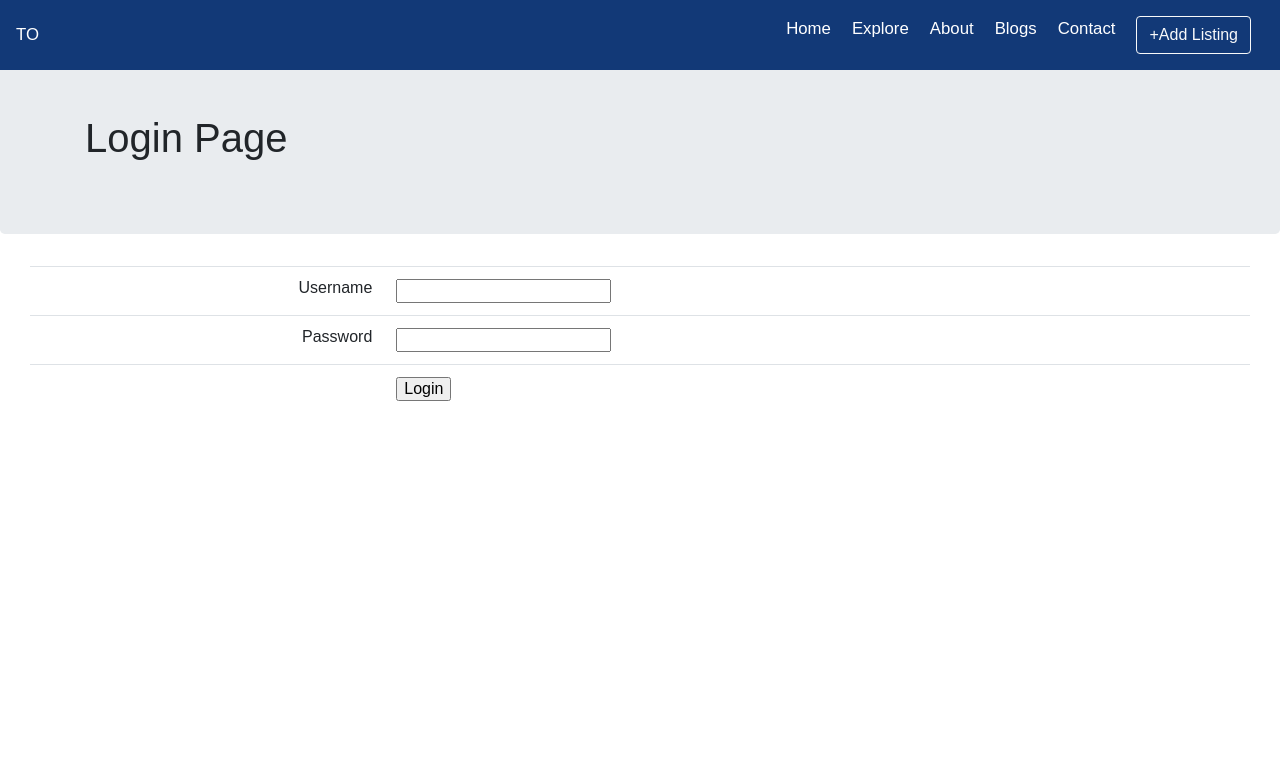
After one commit to divinshah/PHPRestaurantListing, a PHP site: page /login.php in a window 1280 px wide. The commit adds this page. Shown: the top 769 px of the page. Run offline with PHP 8.4, Linux system fonts and the light colour scheme.

Commit message:
UI for features listing

```diff
--- a/listing-divya/deletelisting.php
+++ b/listing-divya/deletelisting.php
@@ -3,6 +3,7 @@
 <body>
 
 <h2>Delete Business </h2>
+<p><a href="logout.php">Click here</a> to Logout.</p>
 <table border=1 cellpadding=1 cellspacing=1>
     <tr>
         <th>Business title</th>
--- a/listing-divya/insertlisting.php
+++ b/listing-divya/insertlisting.php
@@ -20,6 +20,7 @@
     }
     else{
         echo "inserted";
+        header("Location: /listingdisplay.php");
     }
 
 
--- /dev/null
+++ b/listing-divya/login.php
@@ -0,0 +1,141 @@
+<?php
+   session_start(); /* Starts the session */
+   /* Check Login form submitted */
+   if(isset($_POST['Submit'])){
+   /* Define username and associated password array */
+   $logins = array('divya' => '123456','username1' => 'password1','username2' => 'password2');
+
+   /* Check and assign submitted Username and Password to new variable */
+   $Username = isset($_POST['Username']) ? $_POST['Username'] : '';
+   $Password = isset($_POST['Password']) ? $_POST['Password'] : '';
+
+   /* Check Username and Password existence in defined array */
+   if (isset($logins[$Username]) && $logins[$Username] == $Password){
+   /* Success: Set session variables and redirect to Protected page  */
+   $_SESSION['UserData']['Username']=$logins[$Username];
+   header("location:index.php");
+   exit;
+   } else {
+   /*Unsuccessful attempt: Set error message */
+   $msg="<span style='color:red'>Invalid Login Details</span>";
+   }
+   }
+
+?>
+<html>
+
+   <head>
+    <meta charset="utf-8">
+    <meta name="viewport" content="width=device-width, initial-scale=1">
+    <link rel="stylesheet" href="https://maxcdn.bootstrapcdn.com/bootstrap/4.3.1/css/bootstrap.min.css">
+    <script src="https://ajax.googleapis.com/ajax/libs/jquery/3.3.1/jquery.min.js"></script>
+    <script src="https://cdnjs.cloudflare.com/ajax/libs/popper.js/1.14.7/umd/popper.min.js"></script>
+    <script src="https://maxcdn.bootstrapcdn.com/bootstrap/4.3.1/js/bootstrap.min.js"></script>
+      <title>Login Page</title>
+
+      <style type = "text/css">
+        body {
+            font-family:Arial, Helvetica, sans-serif;
+            font-size:14px;
+        }
+        .navbar-custom{
+        background-color: #123977;
+        }
+        .navbar a{
+        color: white !important;
+        font-size: 1.2em !important;
+        }
+        .navbar li{
+        padding-right: 5px;
+        }
+        label {
+        font-weight:bold;
+        width:100px;
+        font-size:14px;
+        }
+        .box {
+        border:#ffffff solid 1px;
+        }
+        .container{
+            padding-top: 50px;
+        }
+
+      </style>
+
+   </head>
+
+   <body bgcolor = "#FFFFFF">
+<!-------- Header --------->
+   <nav class="navbar navbar-expand-sm navbar-dark fixed-top navbar-custom">
+  <a class="navbar-brand" href="#">TO</a>
+  <button class="navbar-toggler" type="button" data-toggle="collapse" data-target="#collapsibleNavbar">
+    <span class="navbar-toggler-icon"></span>
+  </button>
+  <div class="collapse navbar-collapse" id="collapsibleNavbar">
+    <ul class="navbar-nav ml-auto">
+      <li class="nav-item">
+        <a class="nav-link" href="#">Home</a>
+      </li>
+      <li class="nav-item">
+        <a class="nav-link" href="#">Explore</a>
+      </li>
+      <li class="nav-item">
+        <a class="nav-link" href="#">About</a>
+      </li>
+      <li class="nav-item">
+        <a class="nav-link" href="#">Blogs</a>
+      </li>
+      <li class="nav-item">
+        <a class="nav-link" href="#">Contact</a>
+      </li>
+      <li class="nav-item">
+        <a class="nav-link" href="listingform.html"><button type="button" class="btn btn-outline-light">+Add Listing</button></a>
+      </li>
+    </ul>
+  </div>
+</nav>
+<div class="jumbotron">
+<div class="container">
+  <h1>Login Page</h1>
+    </div>
+</div>
+
+    <div align = "center">
+
+
+
+    <div style = "margin:30px">
+
+    <form action="" method="post" name="Login_Form">
+    <table " border="0" align="center" cellpadding="5" cellspacing="1" class="Table">
+        <?php if(isset($msg)){?>
+        <tr>
+        <td colspan="3" align="center" valign="top"><?php echo $msg;?></td>
+        </tr>
+        <?php } ?>
+
+        <tr>
+        <td align="right" valign="top">Username</td>
+        <td><input name="Username" type="text" class="Input"></td>
+        </tr>
+        <tr>
+        <td align="right">Password</td>
+        <td><input name="Password" type="password" class="Input"></td>
+        </tr>
+        <tr>
+        <td> </td>
+        <td><input name="Submit" type="submit" value="Login" class="Button3"></td>
+        </tr>
+    </table>
+    </form>
+
+
+
+        </div>
+
+
+
+      </div>
+
+   </body>
+</html>
--- /dev/null
+++ b/listing-divya/logout.php
@@ -0,0 +1,5 @@
+<?php session_start(); /* Starts the session */
+session_destroy(); /* Destroy started session */
+header("location:login.php");  /* Redirect to login page */
+exit;
+?>
```
Also changed, not shown: listing-divya/home.html (added, +110 -0 lines), listing-divya/index.php (added, +14 -0 lines), listing-divya/listingdisplay.php (+75 -0 lines), listing-divya/listingform.html (+75 -1 lines), listing-divya/updatelisting.php (+7 -0 lines), listing-divya/images/cover1.jpg (added), listing-divya/images/cover2.jpg (added), listing-divya/images/cover3.jpg (added), listing-divya/images/footer.jpg (added), listing-divya/images/footer1.jpg (added).
